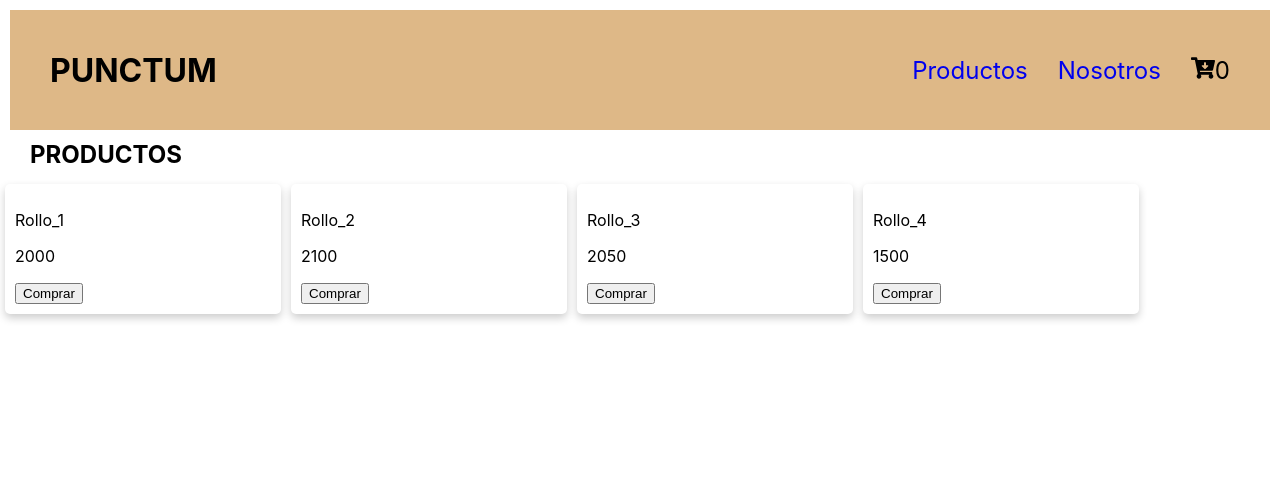
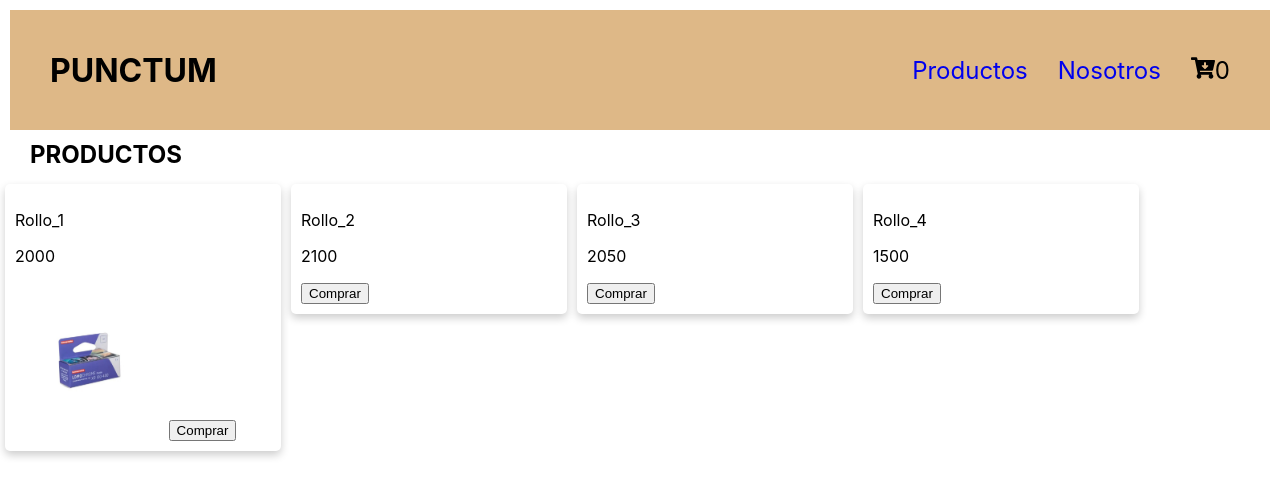
Before and after one commit to ferpeque/punctum, a React (Create React App) app: page / in a window 1280 px wide. Shown: the top 496 px of the page. Built offline with nearby package versions, Linux system fonts and the light colour scheme.

Commit message:
entrega.03.1

```diff
--- a/src/Components/ItemListContainer/Item.js
+++ b/src/Components/ItemListContainer/Item.js
@@ -7,6 +7,7 @@ export const Item = ({item}) =>{
     <div key={item.id}>
     <p>{item.nombre}</p>
     <p>{item.precio}</p>
+    <img src={item.img}></img>
     <button>Comprar</button>
     </div>
 )
--- a/src/Data/stock.js
+++ b/src/Data/stock.js
@@ -6,7 +6,7 @@
         nombre: "Rollo_1",
         precio: 2000,
         desc:"salalaala",
-        img:""
+        img:"./img/Rollo.1.jpg"
 
     },
     {
```
